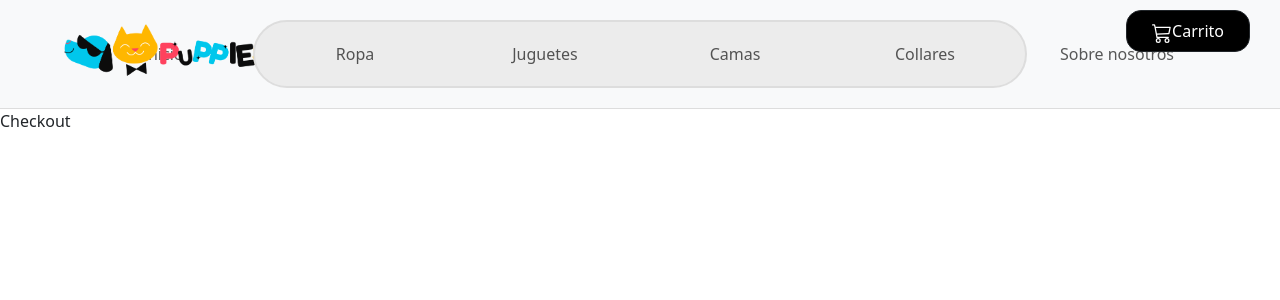
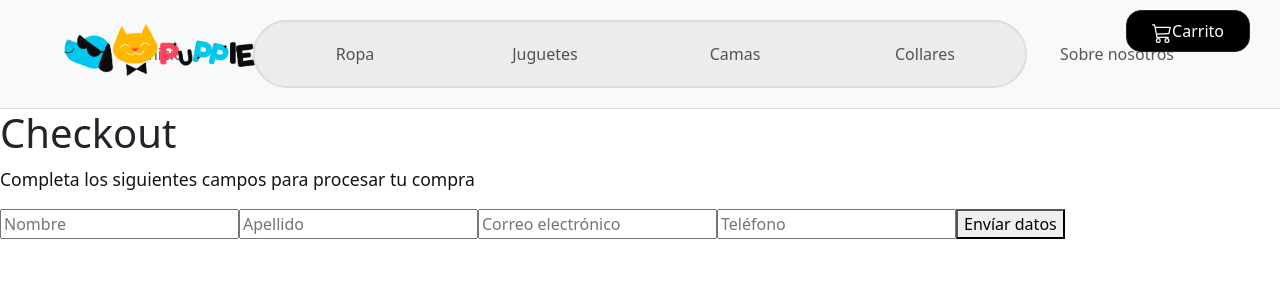
Before and after one commit to agustinafleitas/ProyectoFinal_Fleitas, a React (Vite) app: page /checkout in a window 1280 px wide. Shown: the top 300 px of the page. Built offline with nearby package versions, Linux system fonts and the light colour scheme.

Commit message:
Formulario de checkout. Conexion con firebase para generar una nueva orden con un ID

```diff
--- a/src/App.jsx
+++ b/src/App.jsx
@@ -25,7 +25,7 @@ function App() {
         <Route path="/item/:id" element={<ItemDetailContainer/>}/>
         <Route path="/category/About" element={<AboutUs />}/>
         <Route path="/cart" element={<Cart/>}/>
-        <Route path="checkout" element={<Checkout/>}></Route>
+        <Route path="/checkout" element={<Checkout/>}></Route>
         <Route path="*" element={<h1>404 Not found</h1>}/>
       </Routes>
       </CartProvider>
--- a/src/components/Cart/Cart.jsx
+++ b/src/components/Cart/Cart.jsx
@@ -4,11 +4,15 @@ import { Link } from "react-router-dom"
 
 
 export const Cart = () => {
-    const { cart, GetTotal, totalQuantity } = useCart()
+    const { cart, GetTotal, totalQuantity, ClearCart } = useCart()
     const total = GetTotal()
 
     if (totalQuantity === 0) {
-        return <h1>Aun no tienes productos en el carrito</h1>
+        return <div>
+                <h1>Aun no tienes productos en el carrito</h1>
+                <Link to='/' className="Option">Productos</Link>
+            </div>
+
     }
     return (
         <div>
@@ -17,10 +21,10 @@ export const Cart = () => {
             ))}
             <h3>Total: $ {total}</h3>
             <div>
-                <button>Limpiar carrito</button>
+                <button onClick={ClearCart} className="btnClear">Limpiar carrito</button>
             </div>
             <div>
-                <Link to="/Checkout">Checkout</Link>
+                <Link to="/Checkout" className="btnCheckout">Checkout</Link>
             </div>
         </div>
     )
--- a/src/components/Checkout/Checkout.jsx
+++ b/src/components/Checkout/Checkout.jsx
@@ -1,7 +1,117 @@
+import { useState } from "react";
+import { useCart } from "../../hooks/useCart";
+import { addDoc, collection, documentId, getDocs, query, where, writeBatch } from "firebase/firestore";
+import { DataBase } from "../../services/firebase";
 
 function Checkout() {
+    const [carga, setCarga] = useState(false);
+    const [ orderCreated, setOrderCreated] = useState (false);
+    const [FormData, SetFormData] = useState({
+        name: "",
+        lastname:"",
+        email:"",
+        phone:"",
+    })
+
+    const { cart, totalQuantity, GetTotal } = useCart()
+    const total = GetTotal()
+
+    const handleInputChange = (event) => {
+        SetFormData({
+            ...FormData, [event.target.name]: event.target.value
+        });
+    };
+
+    const createOrder = async (event) => {
+        event.preventDefault();
+        setCarga(true);
+        try {
+            const objOrder = {
+                buyer: {
+                    name: FormData.name,
+                    lastname: FormData.lastname,
+                    email: FormData.email,
+                    phone: FormData.phone,
+                },
+                items: cart,
+                totalQuantity,
+                total,
+                date: new Date ()
+            };
+
+            const idCart = cart.map((item)=> item.id)
+
+            const productsRef = collection(DataBase, "products")
+
+            const productsFirestore = await getDocs(
+                query(productsRef, where(documentId(), "in", idCart)));
+            const { docs } = productsFirestore;
+            const OutOfStock = []
+            const batch = writeBatch(DataBase)
+
+            docs.forEach((doc)=>{
+                const dataDoc = doc.data()
+                const StockDataBase = dataDoc.stock;
+                const ProductInCart = cart.find((prod) => prod.id === doc.id)
+                const ProductQuantity = ProductInCart?.quantity;
+
+                    if (StockDataBase >= ProductQuantity){
+                        batch.update(doc.ref, {stock: StockDataBase - ProductQuantity})
+                    } else {
+                        OutOfStock.push({id: doc.id, ...dataDoc})
+                    }
+                });
+
+                if (OutOfStock.length === 0) {
+                    await batch.commit()
+
+                    const OrderRefe = collection(DataBase, "orders");
+                    const OrderAdded = await addDoc(OrderRefe, objOrder);
+                    console.log (`El ID de su orden es ${OrderAdded.id}`);
+                    setOrderCreated(true)
+                } else {
+                    console.log ("No quedan stock de algunos productos")
+                }
+
+        } catch (error) {
+            console.log("")
+        } finally {
+            setCarga(false)
+        }
+
+        if (carga){
+            return (
+            <div className="loading-container d-flex flex-column justify-content-center align-items-center" style={{ height: '100vh' }}>
+                <div className="spinner-border custom-spinner">
+
+                </div>
+            <h3 className="loadingText mt-3">Cargando...</h3>
+            </div>)
+        }
+
+        if (orderCreated) {
+            return <h1>La orden fue creada correctamente</h1>
+        }
+
+    }
     return (
-        <div>Checkout</div>
+        <>
+        <div>
+            <div>
+                <h1>Checkout</h1>
+                <p>Completa los siguientes campos para procesar tu compra</p>
+            </div>
+            <form onSubmit={createOrder}>
+                <input type="text" name="name" placeholder="Nombre" onChange={handleInputChange} required/>
+                <input type="text" name="lastname" placeholder="Apellido" onChange={handleInputChange} required/>
+                <input type="text" name="email" placeholder="Correo electrónico" onChange={handleInputChange} required/>
+                <input type="number" name="phone" placeholder="Teléfono" onChange={handleInputChange} required/>
+
+                <button className="btnSendInfo" type="submit">Envíar datos</button>
+            </form>
+        </div>
+
+        </>
     )
 }
 
```
